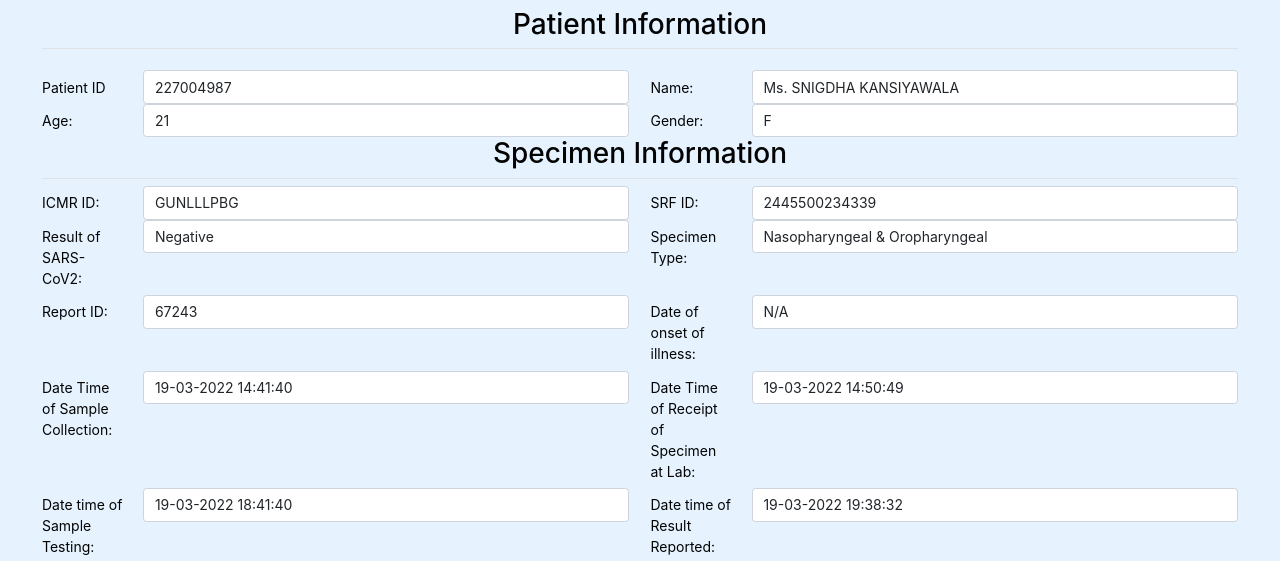
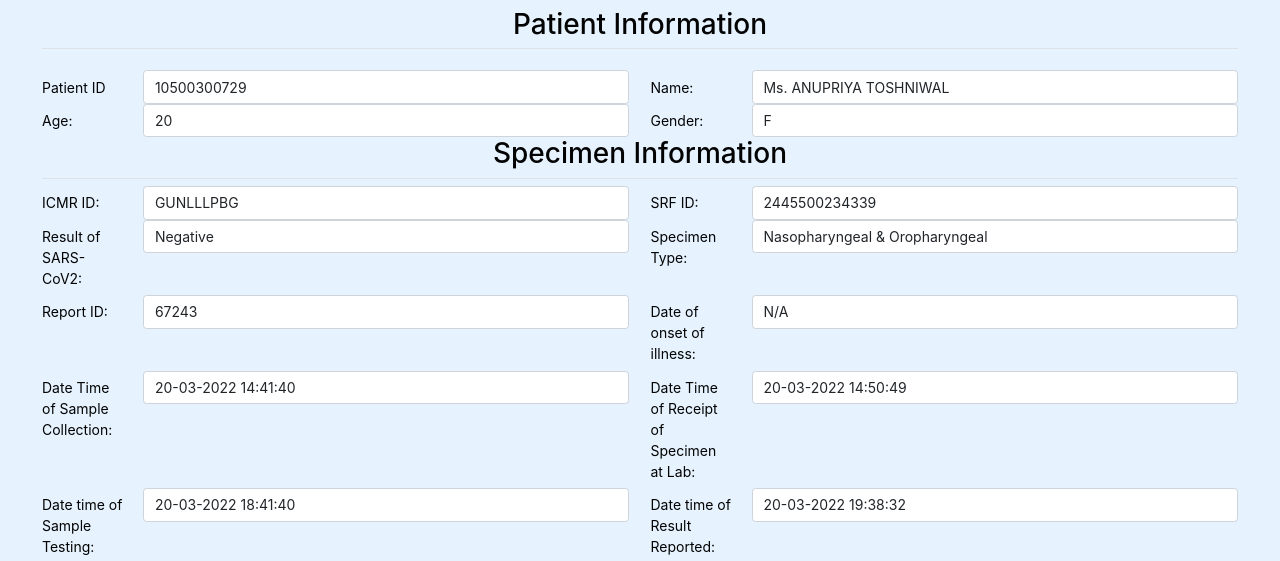
Before and after one commit to SaninSage2508/Report, a plain HTML site: page index.html in a window 1280 px wide. Shown: the part 227-788 px from the top of the page. Drawn offline with nearby package versions, Linux system fonts and the light colour scheme.

Commit message:
Update index.html

```diff
--- a/index.html
+++ b/index.html
@@ -44,18 +44,18 @@
                             <div class="form-group row">
                                 <label for="colFormLabelName" class="col-sm-1 col-form-label">Patient ID</label>
                                 <div class="col-sm-5 input-padding-left">
-                                    <input type="text" class="form-control" id="colFormLabelName" placeholder="Name" value="227004987" readonly>
+                                    <input type="text" class="form-control" id="colFormLabelName" placeholder="Name" value="10500300729" readonly>
                                 </div>
 								<label for="colFormLabelName" class="col-sm-1 col-form-label">Name:</label>
                                 <div class="col-sm-5 input-padding-left">
-                                    <input type="text" class="form-control" id="colFormLabelName" placeholder="Name" value="Ms. SNIGDHA KANSIYAWALA" readonly>
+                                    <input type="text" class="form-control" id="colFormLabelName" placeholder="Name" value="Ms. ANUPRIYA TOSHNIWAL" readonly>
                                 </div>
                             </div>
 
 							<div class="form-group row">
                                 <label for="colFormLabelName" class="col-sm-1 col-form-label">Age:</label>
                                 <div class="col-sm-5 input-padding-left">
-                                    <input type="text" class="form-control" id="colFormLabelName" placeholder="Email" value="21" readonly>
+                                    <input type="text" class="form-control" id="colFormLabelName" placeholder="Email" value="20" readonly>
                                 </div>
                                 <label for="colFormLabelName" class="col-sm-1 col-form-label">Gender:</label>
                                 <div class="col-sm-5 input-padding-left">
@@ -103,21 +103,21 @@
                         </div>
 						<label for="colFormLabelSample" class="col-sm-1 col-form-label col-form-label">Date Time of Sample Collection:</label>
                         <div class="col-sm-5">
-                            <input type="text" class="form-control" id="colFormLabelSample"  value="19-03-2022 14:41:40" readonly>
+                            <input type="text" class="form-control" id="colFormLabelSample"  value="20-03-2022 14:41:40" readonly>
                         </div>
 
 						<label for="colFormLabelSample" class="col-sm-1 col-form-label col-form-label">Date Time of Receipt of Specimen at Lab:</label>
                         <div class="col-sm-5">
-                            <input type="text" class="form-control" id="colFormLabelSample"  value="19-03-2022 14:50:49" readonly>
+                            <input type="text" class="form-control" id="colFormLabelSample"  value="20-03-2022 14:50:49" readonly>
                         </div>
 
 						<label for="colFormLabelSample" class="col-sm-1 col-form-label col-form-label">Date time of Sample Testing:</label>
                         <div class="col-sm-5">
-                            <input type="text" class="form-control" id="colFormLabelSample"  value="19-03-2022 18:41:40" readonly>
+                            <input type="text" class="form-control" id="colFormLabelSample"  value="20-03-2022 18:41:40" readonly>
                         </div>
 						<label for="colFormLabelSample" class="col-sm-1 col-form-label col-form-label">Date time of Result Reported:</label>
                         <div class="col-sm-5">
-                            <input type="text" class="form-control" id="colFormLabelSample"  value="19-03-2022 19:38:32" readonly>
+                            <input type="text" class="form-control" id="colFormLabelSample"  value="20-03-2022 19:38:32" readonly>
                         </div>
 
 					</div>
```
